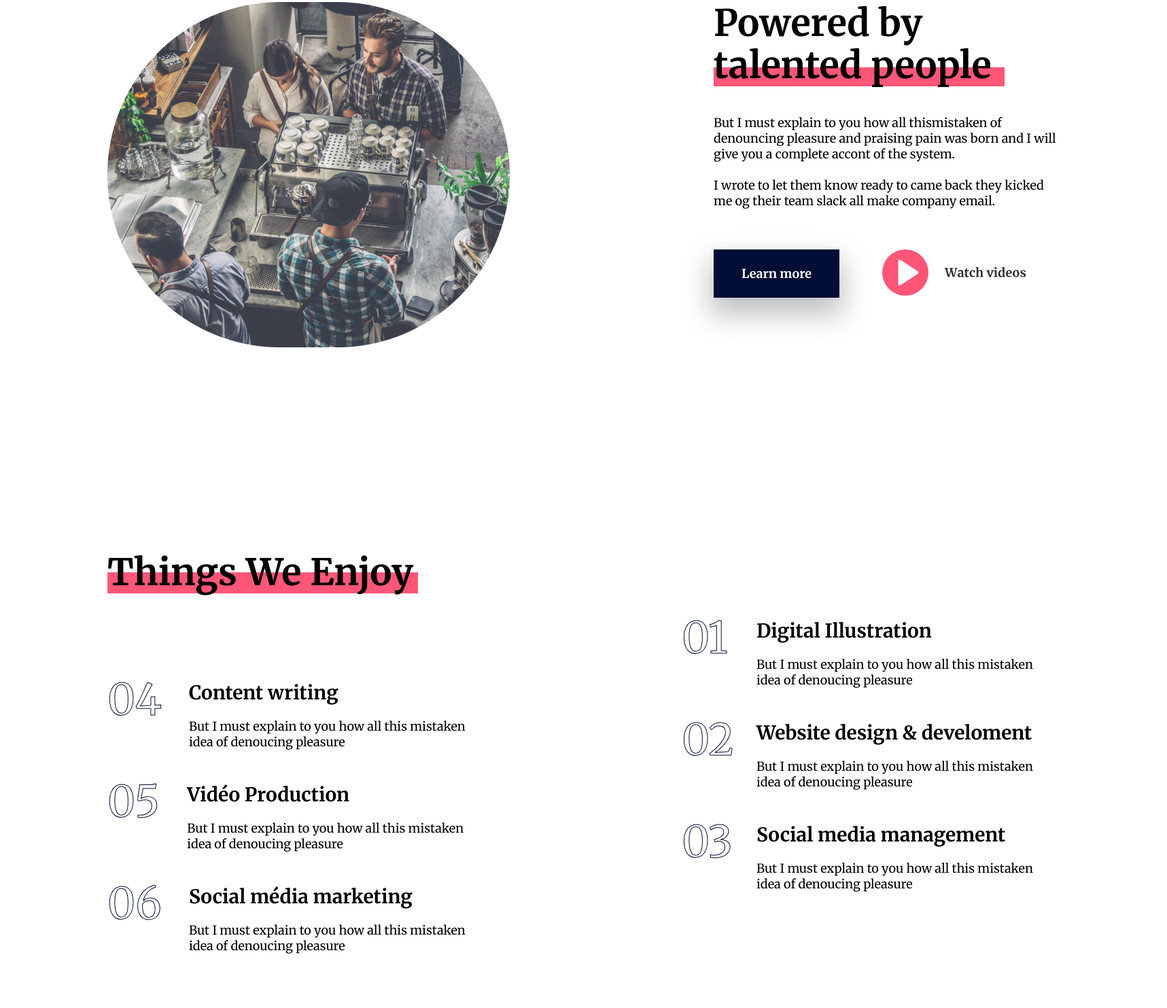
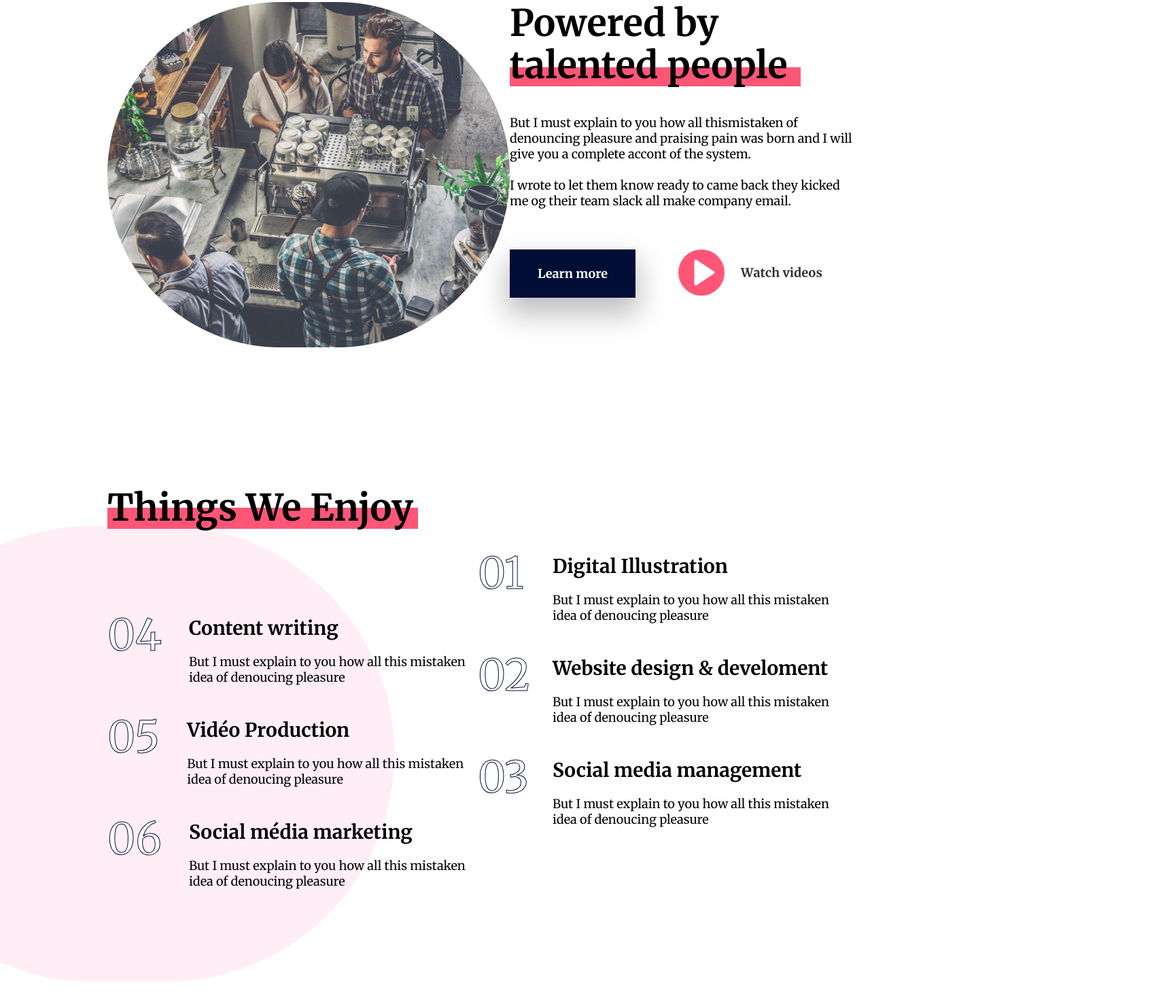
Before and after one commit to lea-apotheloz/Static-site, a plain HTML site: page index.html in a window 1280 px wide. Shown: the part 1213-2696 px from the top of the page at 68% size, 1717 px wide, since content can reach past the window. After the commit the page ends 2662 px from the top, so only its background shows below. Drawn offline with Linux system fonts and the light colour scheme.

Commit message:
feat: add services section
closes #7

```diff
--- a/index.html
+++ b/index.html
@@ -44,7 +44,7 @@
             <p class="ice-tea"><img src="Illustration.png" alt=""></p></div>
     </div>
     <div class="powered-by">
-        <div> <p class="image"><img src="Illustration1.png"alt=""></p></div>
+        <div class="image"><img src="Illustration1.png"alt=""></div>
         <div class="content">
             <div class="text">
                 <div class="title">
@@ -62,6 +62,7 @@
         </div>
     </div>
     <div class="Thing-we-enjoy">
+        <div class="cercle"><img src="cercle.png"></div>
         <div class="left-side">
             <div class="titre"><p>Things We Enjoy</p></div>
             <div class="bullet-point">
--- a/main.css
+++ b/main.css
@@ -63,6 +63,7 @@ p {
     display: flex;
     padding: 0 150px;
     padding-top: 300px;
+    height: 708px;
     justify-content: space-between;
 }
 
@@ -114,21 +115,14 @@ mark {
 .powered-by {
     display: flex;
     justify-content: space-between;
-    height: 708px;
-    padding-top: 100px;
+    padding: 100px 150px;
 }
-
-.image {
-    padding: 0 150px;
-}
-
 .content {
     display: flex;
     flex-direction: column;
     width: 517px;
     height: 435px;
     gap: 60px;
-    padding: 0 150px;
 }
 
 .text {
@@ -179,26 +173,17 @@ mark {
 }
 
 /*things we enjoy */
-illustration {
-    padding: 4 4px;
-    position: relative;
-}
-
-illustration::before {
-    width: 780px;
-    height: 670px;
-    gap: 4px;
-    border-radius: 1000px;
-    background: #FFEEF6;
-
-
+.cercle {
+    position: absolute;
+    top: 1987.05px;
+    left: 0%;
+    z-index: -1;
 }
 .Thing-we-enjoy {
     display: flex;
     align-items: center;
-    height: 792px;
     justify-content: space-between;
-    padding: 100 150px;
+    padding: 100px 150px;
 }
 .left-side{
     display: flex;
@@ -206,7 +191,6 @@ illustration::before {
     width: 545px;
     height: 592px;
     gap: 120px;
-    padding: 0 150px;
 }
 .titre {
     display: flex;
@@ -272,7 +256,6 @@ illustration::before {
     text-align: left;
 }
 .right-side {
-   padding: 0 150px;
    display: flex;
    flex-direction: column;
     width: 543px;
```
Also changed, not shown: cercle.png (added).
